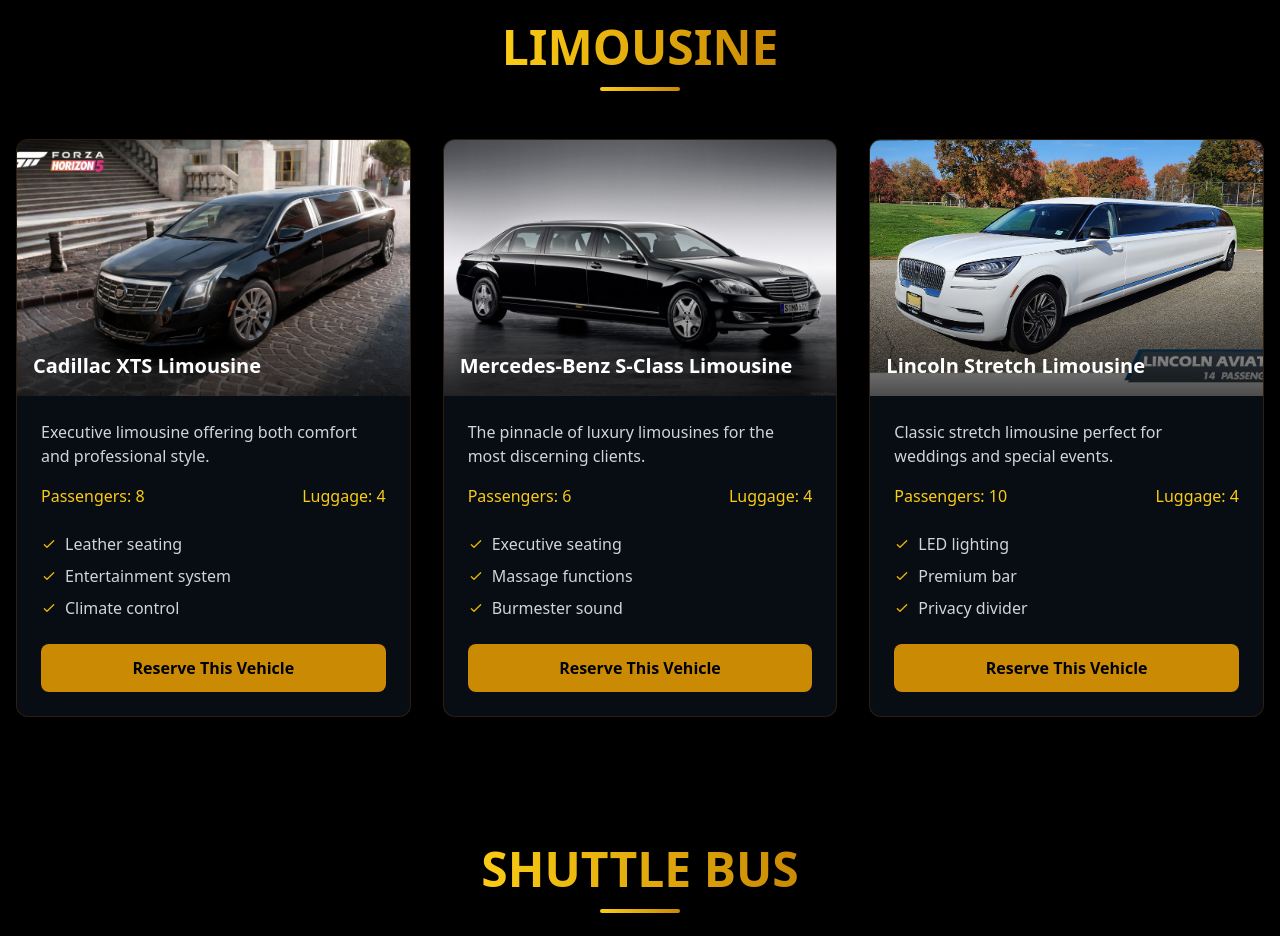
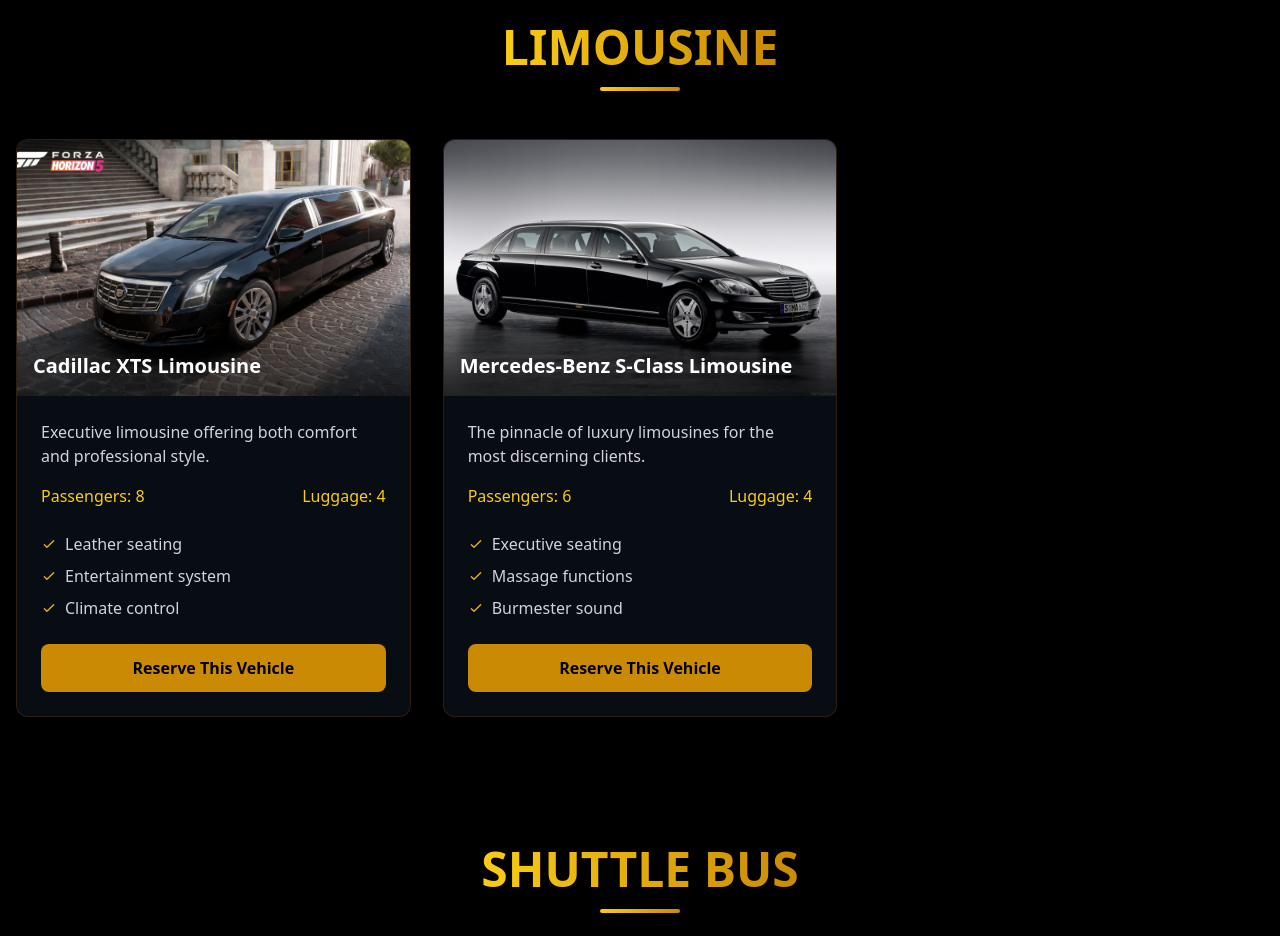
Before and after one commit to meharahmadft6/Cheery-Limousine-Worldwide, a Next.js app: page /fleet in a window 1280 px wide. Shown: the part 4440-5376 px from the top of the page. Built offline with nearby package versions, Linux system fonts and the light colour scheme.

Commit message:
Your commit message

```diff
--- a/src/app/fleet/page.tsx
+++ b/src/app/fleet/page.tsx
@@ -205,17 +205,6 @@
       features: ["Executive seating", "Massage functions", "Burmester sound"],
       description:
         "The pinnacle of luxury limousines for the most discerning clients.",
-    },
-    {
-      id: "limo-4",
-      type: "LIMOUSINE",
-      name: "Lincoln Stretch Limousine",
-      imageUrl: "/lemo.jpg  ",
-      passengerCapacity: 10,
-      luggageCapacity: 4,
-      features: ["LED lighting", "Premium bar", "Privacy divider"],
-      description:
-        "Classic stretch limousine perfect for weddings and special events.",
     },
 
     // Shuttle Buses
```
